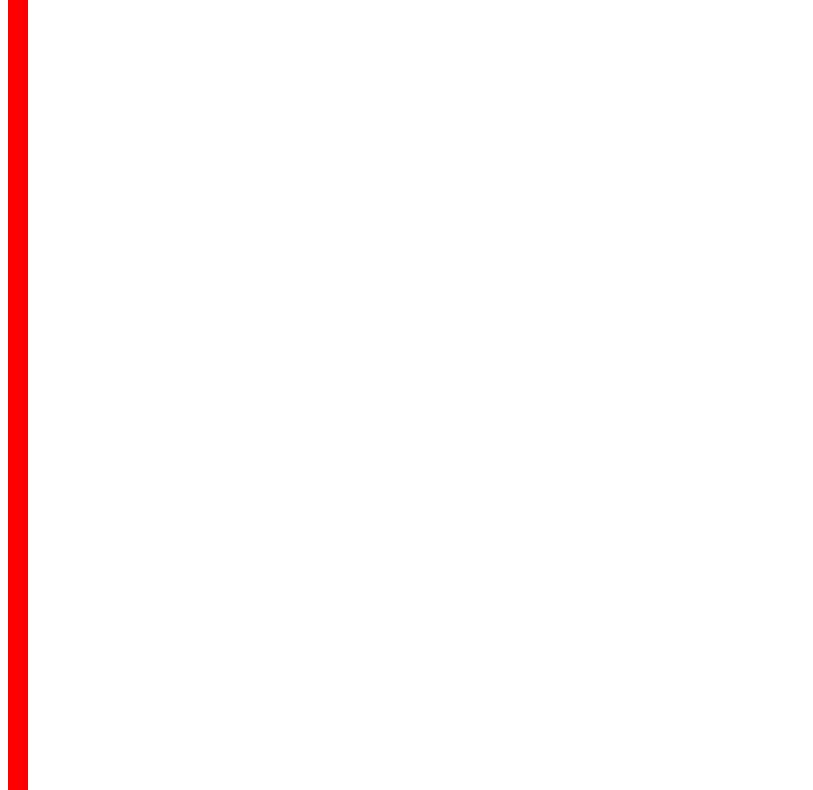
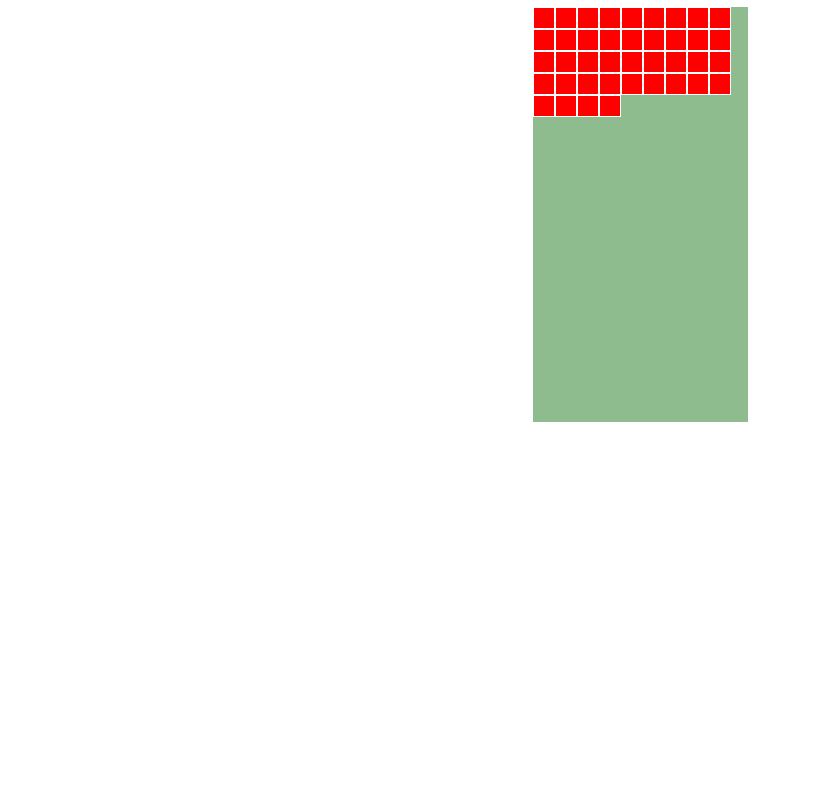
Before and after one commit to marinhero/tsetris, a website built with webpack: page dist/index.html in a window 1280 px wide. Shown: the part 81-871 px from the top of the page, without its empty margins (0-813 px from the left). After the commit the page ends 800 px from the top, so only its background shows below. Built offline with nearby package versions, Linux system fonts and the light colour scheme.

Commit message:
Debugging board issues

```diff
--- a/src/index.ts
+++ b/src/index.ts
@@ -2,18 +2,16 @@ import * as _ from 'lodash'
 import './style.css'
 
 class Board {
-  public _b: any = document.getElementById('board')
+  private b: Cell[][] = []
 
   constructor(public name: string, public width: number, public height: number) {
     let x: number = 0
-    let b: Cell[] = []
-
-    if (!this._b) { console.error('Unable to initialize TSetris, "board" div required') }
 
     while (x < width) {
       let y: number = 0
+      this.b.push([])
       while(y < height) {
-        b.push(new Cell(x, y, false))
+        this.b[x].push(new Cell(x, y, false))
         y++
       }
       x++
@@ -21,17 +19,28 @@ class Board {
     console.log(`TSetris: ${name} board initialized`)
   }
 
+  enable(x: number, y: number) {
+    this.b[x][y].state = true;
+  }
+
   draw() {
+    console.log('Drawing');
+    let _b: any = document.getElementById('board')
     let x: number = 0
     while (x < this.width) {
       let y: number = 0
       while (y < this.height) {
         let div = document.createElement('div')
-        div.style.width = "20px"
-        div.style.height = "20px"
-        div.style.background = 'red'
-        console.log(div);
-        this._b.appendChild(div)
+        div.id = `${x},${y}`
+        div.className = 'cell'
+        div.style.width = `${Cell.CELL_WIDTH}px`
+        div.style.height = `${Cell.CELL_HEIGHT}px`
+        div.style.display = 'inline-block'
+        div.style.border = '1px solid #fff'
+        div.style.padding = '0 !important'
+        div.style.margin = '0 !important'
+        div.style.background = this.b[x][y].status()
+        _b.appendChild(div)
         y++
       }
       x++
@@ -43,10 +52,20 @@ class Cell {
   static CELL_WIDTH: number = 20
   static CELL_HEIGHT: number = 20
 
+  private ON_COLOR: string = 'blue'
+  private OFF_COLOR: string = 'red'
+
   constructor(public x: number, public y: number, public state: boolean) {
     console.log('Building a cell')
   }
+
+  status() {
+    console.log(this.state);
+    return this.state ? this.ON_COLOR : this.OFF_COLOR
+  }
 }
 
-let t = new Board('Marles', 10, 20)
+let t = new Board('Marles', 2, 20)
 t.draw()
+
+// The board prints vertically that's why the coordinate numbers are funky!
--- a/src/style.css
+++ b/src/style.css
@@ -1,3 +1,21 @@
+body {
+  align-items: center;
+  display: flex;
+  flex-direction: column;
+}
+
 .title {
+  align-self: center;
   color: red;
+  flex-grow: 1;
+  text-align: center;
+  width: 100%;
 }
+
+#board {
+  align-self: center;
+  background: darkseagreen;
+  line-height: 0px;
+  height: 415px;
+  width: 215px;
+}
```
Also changed, not shown: dist/bundle.js, 1 other file.
